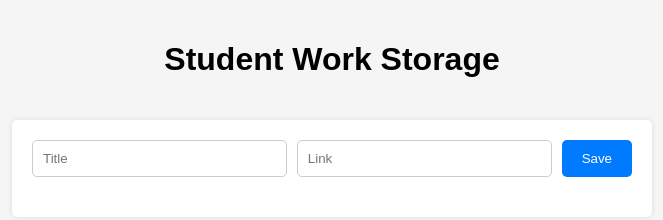
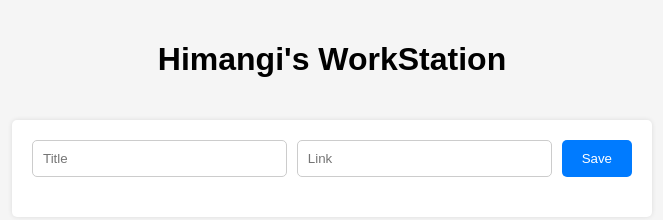
Before and after one commit to HimangiTrivedi/portfolio, a plain HTML site: page index.html in a window 1280 px wide. Shown: the whole page, without its empty margins (308-971 px from the left). Drawn offline with Linux system fonts and the light colour scheme.

Commit message:
Update index.html

```diff
--- a/index.html
+++ b/index.html
@@ -3,12 +3,12 @@
 <head>
   <meta charset="UTF-8">
   <meta name="viewport" content="width=device-width, initial-scale=1.0">
-  <title>Student Work Storage</title>
+  <title>Work Station</title>
   <link rel="stylesheet" href="styles.css">
   <script src="https://kit.fontawesome.com/a076d05399.js" crossorigin="anonymous"></script>
 </head>
 <body>
-  <h1>Student Work Storage</h1>
+  <h1>Himangi's WorkStation</h1>
   <div class="container">
     <form id="work-form">
       <input type="text" id="work-title" placeholder="Title" required>
```
